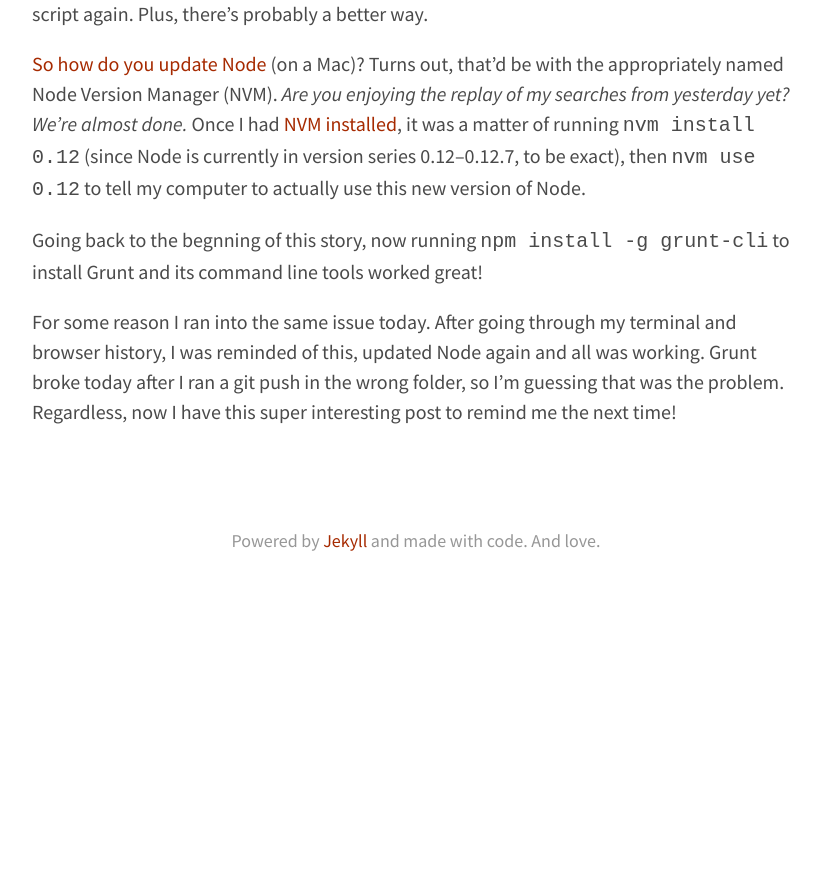
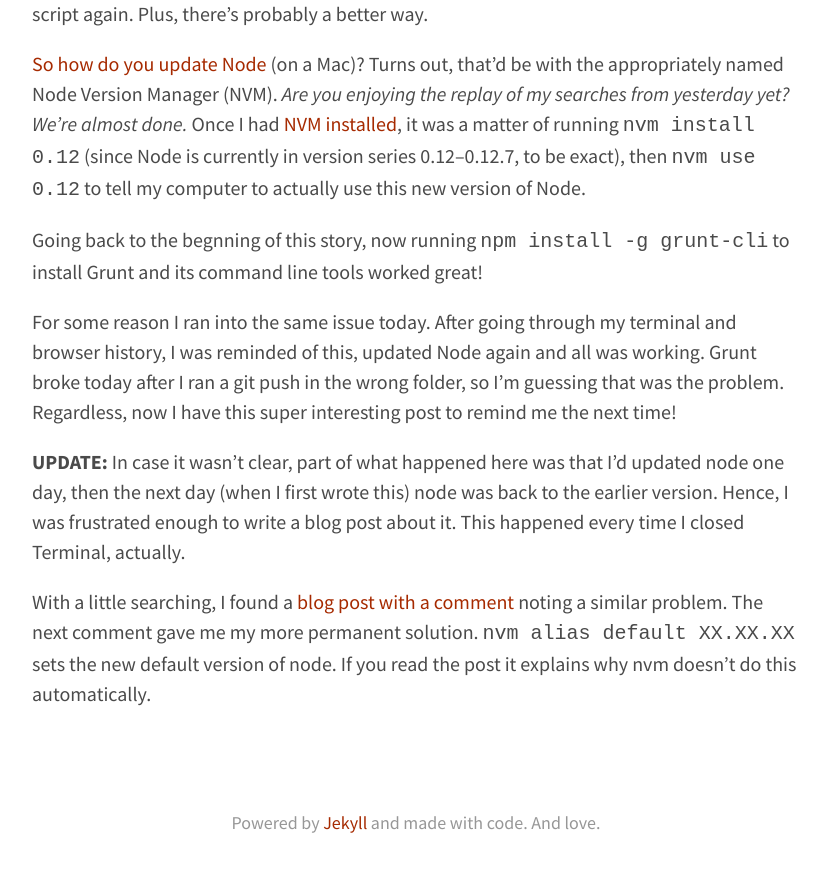
Before and after one commit to Bloc/portfolio-kami, a Jekyll site: the page built from _posts/2015-07-21-grunt-errors.md, in a window 1280 px wide and 900 px high, scrolled down 1945 px. Shown: the top 872 px of the window, without its empty margins (224-1051 px from the left). Built offline with Jekyll 4.4.1, drawn with Linux system fonts in a browser that asks for light colours; nearby versions of some CDN libraries; some web fonts are replaced; Markdown is read by kramdown in place of the engine named in the settings; comment, search, counter and statistics services are not loaded; before the commit the page ends 2563 px from its top, so only the background shows below that.

Commit message:
edited grunt post;

```diff
--- a/_posts/2015-07-21-grunt-errors.md
+++ b/_posts/2015-07-21-grunt-errors.md
@@ -53,3 +53,7 @@ Next, I thought it might be good to make sure npm was updated. A search for that
 Going back to the begnning of this story, now running `npm install -g grunt-cli` to install Grunt and its command line tools worked great!
 
 For some reason I ran into the same issue today. After going through my terminal and browser history, I was reminded of this, updated Node again and all was working. Grunt broke today after I ran a git push in the wrong folder, so I'm guessing that was the problem. Regardless, now I have this super interesting post to remind me the next time!
+
+**UPDATE:** In case it wasn’t clear, part of what happened here was that I’d updated node one day, then the next day (when I first wrote this) node was back to the earlier version. Hence, I was frustrated enough to write a blog post about it. This happened every time I closed Terminal, actually.
+
+With a little searching, I found a [blog post with a comment](https://www.digitalocean.com/community/tutorials/how-to-install-node-js-with-nvm-node-version-manager-on-a-vps#comment_5197) noting a similar problem. The next comment gave me my more permanent solution. `nvm alias default XX.XX.XX` sets the new default version of node. If you read the post it explains why nvm doesn’t do this automatically.
```
